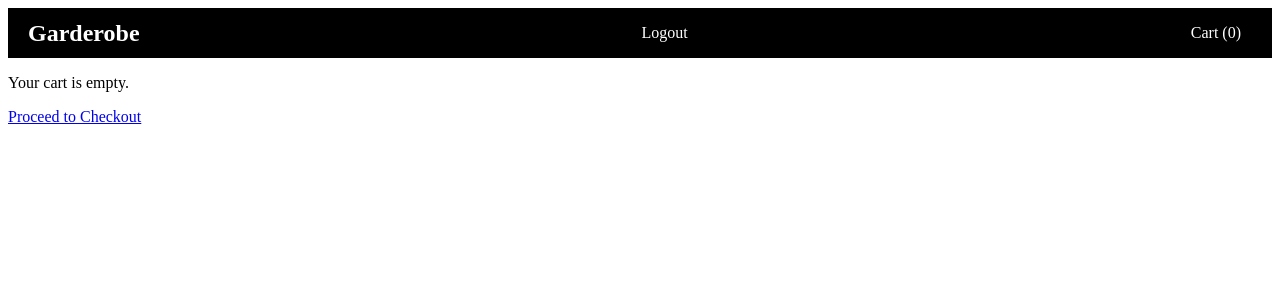
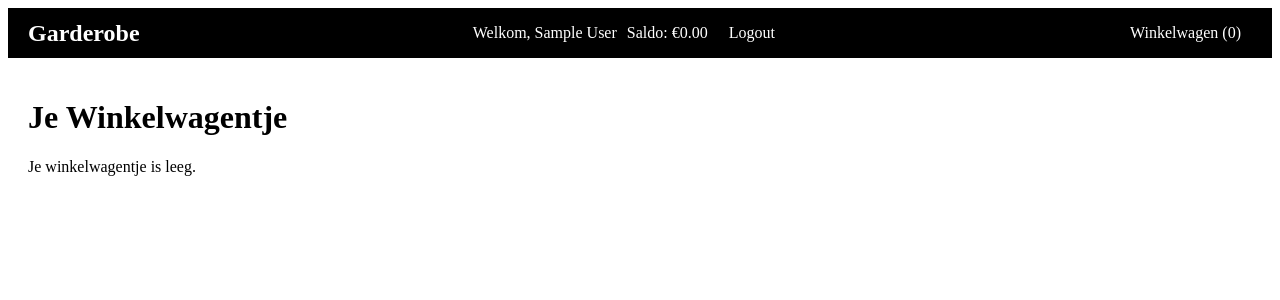
Before and after one commit to YungFuzzzz/garderobe, a PHP site: page /cart.php in a window 1280 px wide. Shown: the top 300 px of the page. Run offline with PHP 8.4, Linux system fonts and the light colour scheme; the visitor is signed in with stand-in values (Sample User, id 1); tables that the repository leaves empty or names only in its code hold one stand-in row (values such as "Sample post"); data that the repository does not hold is empty.

Commit message:
feat: working cart

```diff
--- a/cart.php
+++ b/cart.php
@@ -3,60 +3,115 @@ session_start();
 
 // Include Clothing class om de kledingitems te tonen
 require_once __DIR__ . '/classes/Clothing.php';
+require_once __DIR__ . '/classes/User.php'; // Zorg ervoor dat User.php ook ingeladen is
 
 $cartItems = [];
 
+// Haal de items uit de sessie winkelwagentje
 if (isset($_SESSION['cart'])) {
     foreach ($_SESSION['cart'] as $itemId) {
-        // Haal kledingitem op op basis van item_id
-        $item = Faisalcollinet\Wardrobe\Clothing::getClothingById($itemId); // Voeg deze functie toe in je Clothing class
+        $item = Faisalcollinet\Wardrobe\Clothing::getClothingById($itemId);
         $cartItems[] = $item;
+    }
+}
+
+// Haal het saldo van de gebruiker op
+$userId = $_SESSION['user_id']; // Gebruikers-ID uit sessie
+$currentBalance = Faisalcollinet\Wardrobe\User::getUserBalance($userId);
+
+// Subtotaal berekenen
+$subtotal = 0;
+foreach ($cartItems as $item) {
+    $subtotal += $item['price'];
+}
+
+// Verwijder een item uit de cart
+if (isset($_POST['remove_item'])) {
+    $itemIdToRemove = $_POST['remove_item'];
+
+    // Verwijder het item uit de sessie winkelwagentje
+    if (($key = array_search($itemIdToRemove, $_SESSION['cart'])) !== false) {
+        unset($_SESSION['cart'][$key]);
+    }
+
+    header('Location: cart.php'); // Redirect terug naar cart.php
+    exit();
+}
+
+// Verwerken van de aankoop
+if (isset($_POST['purchase'])) {
+    if ($currentBalance >= $subtotal) {
+        // Verminder het saldo van de gebruiker
+        $newBalance = $currentBalance - $subtotal;
+        Faisalcollinet\Wardrobe\User::updateUserBalance($userId, $newBalance);
+
+        // Verwijder de items uit de cart
+        unset($_SESSION['cart']);
+
+        // Redirect naar index.php na succesvolle aankoop
+        header('Location: index.php');
+        exit();
+    } else {
+        echo "Je hebt niet genoeg saldo om deze aankoop te doen.";
     }
 }
 ?>
 
 <!DOCTYPE html>
-<html lang="en">
+<html lang="nl">
 <head>
     <meta charset="UTF-8">
     <meta name="viewport" content="width=device-width, initial-scale=1.0">
-    <title>Cart</title>
-    <link rel="stylesheet" href="./css/index.css">
+    <title>Winkelwagen</title>
+    <link rel="stylesheet" href="./css/cart.css">
 </head>
 <body>
-    <!-- Navigatiebalk -->
     <div class="navbar">
         <div class="logo">Garderobe</div>
         <div class="user-info">
-            <span><?php echo htmlspecialchars($firstname); ?></span>
+            <span>Welkom, <?php echo htmlspecialchars($_SESSION['firstname']); ?></span>
+            <span>Saldo: €<?php echo number_format($currentBalance, 2); ?></span>
             <a href="logout.php">Logout</a>
         </div>
         <div class="cart-info">
-            <a href="cart.php">Cart (<?php echo count($_SESSION['cart'] ?? []); ?>)</a>
+            <a href="cart.php">Winkelwagen (<?php echo count($_SESSION['cart'] ?? []); ?>)</a>
         </div>
     </div>
 
-    <!-- Winkelwagen Items -->
-    <div class="cart-items">
+    <div class="cart-container">
+        <h1>Je Winkelwagentje</h1>
+
         <?php if (empty($cartItems)): ?>
-            <p>Your cart is empty.</p>
+            <p>Je winkelwagentje is leeg.</p>
         <?php else: ?>
-            <ul>
+            <ul class="cart-items-list">
                 <?php foreach ($cartItems as $item): ?>
-                    <li>
-                        <img src="<?php echo htmlspecialchars($item['image'] ?? ''); ?>" alt="<?php echo htmlspecialchars($item['name'] ?? ''); ?>" class="item-image">
-                        <p><?php echo htmlspecialchars($item['name'] ?? ''); ?></p>
-                        <p>€<?php echo htmlspecialchars($item['price'] ?? ''); ?></p>
-                        <form action="remove_from_cart.php" method="POST">
-                            <input type="hidden" name="item_id" value="<?php echo $item['id']; ?>">
-                            <button type="submit">Remove</button>
+                    <li class="cart-item">
+                        <img src="<?php echo htmlspecialchars($item['image'] ?? 'default_image.jpg'); ?>" alt="<?php echo htmlspecialchars($item['name'] ?? 'Onbekend product'); ?>" class="item-image">
+                        <div class="item-details">
+                            <p><strong><?php echo htmlspecialchars($item['name'] ?? 'Onbekend product'); ?></strong></p>
+                            <p>Prijs: €<?php echo number_format($item['price'] ?? 0, 2); ?></p>
+                        </div>
+                        <form action="cart.php" method="POST" class="remove-item-form">
+                            <input type="hidden" name="remove_item" value="<?php echo htmlspecialchars($item['id'] ?? ''); ?>">
+                            <button type="submit" class="remove-item-btn">Verwijder</button>
                         </form>
                     </li>
                 <?php endforeach; ?>
             </ul>
+
+            <div class="cart-summary">
+                <p><strong>Subtotaal: €<?php echo number_format($subtotal, 2); ?></strong></p>
+
+                <?php if ($currentBalance >= $subtotal): ?>
+                    <form method="POST">
+                        <button type="submit" name="purchase" class="purchase-btn">Bevestig Aankoop</button>
+                    </form>
+                <?php else: ?>
+                    <p>Je hebt niet genoeg saldo om deze aankoop te doen.</p>
+                <?php endif; ?>
+            </div>
         <?php endif; ?>
     </div>
-
-    <a href="checkout.php" class="checkout-btn">Proceed to Checkout</a>
 </body>
 </html>
--- /dev/null
+++ b/css/cart.css
@@ -0,0 +1,109 @@
+/* Navigatiebalk styling */
+.navbar {
+    display: flex;
+    justify-content: space-between;
+    align-items: center;
+    padding: 10px 20px;
+    background-color: #000; /* Zwarte achtergrond */
+    color: #fff; /* Witte tekst */
+    position: sticky;
+    top: 0;
+    z-index: 10;
+}
+
+.navbar .logo {
+    font-size: 1.5em;
+    font-weight: bold;
+    color: #fff; /* Witte tekst */
+}
+
+.navbar .user-info {
+    display: flex;
+    gap: 10px;
+    align-items: center;
+}
+
+.navbar .user-info span {
+    font-size: 1em;
+    color: #fff; /* Witte tekst */
+}
+
+.navbar a {
+    color: #fff; /* Witte tekst */
+    text-decoration: none;
+    font-size: 1em;
+    padding: 5px 10px;
+    border: 1px solid transparent;
+    border-radius: 5px;
+    transition: all 0.3s ease;
+}
+
+.navbar a:hover {
+    background-color: #555; /* Donkergrijze achtergrond bij hover */
+    border-color: #fff;
+}
+
+/* Winkelwagen item styling */
+.cart-container {
+    padding: 20px;
+}
+
+.cart-items-list {
+    list-style-type: none;
+    padding: 0;
+}
+
+.cart-item {
+    display: flex;
+    align-items: center;
+    margin-bottom: 15px;
+    border-bottom: 1px solid #ddd;
+    padding-bottom: 10px;
+}
+
+.item-image {
+    width: 80px; /* Kleinere afbeeldingen */
+    height: 80px;
+    object-fit: cover;
+    margin-right: 15px;
+}
+
+.item-details {
+    flex-grow: 1;
+}
+
+.remove-item-form {
+    margin-left: 10px;
+}
+
+.remove-item-btn {
+    background-color: red;
+    color: white;
+    border: none;
+    padding: 5px 10px;
+    cursor: pointer;
+}
+
+.remove-item-btn:hover {
+    background-color: darkred;
+}
+
+/* Winkelwagen samenvatting */
+.cart-summary {
+    margin-top: 20px;
+    font-size: 1.2em;
+}
+
+.purchase-btn {
+    background-color: #000; /* Zwarte knop */
+    color: #fff;
+    padding: 10px 20px;
+    border: none;
+    border-radius: 5px;
+    cursor: pointer;
+    font-size: 1em;
+}
+
+.purchase-btn:hover {
+    background-color: #333;
+}
```
